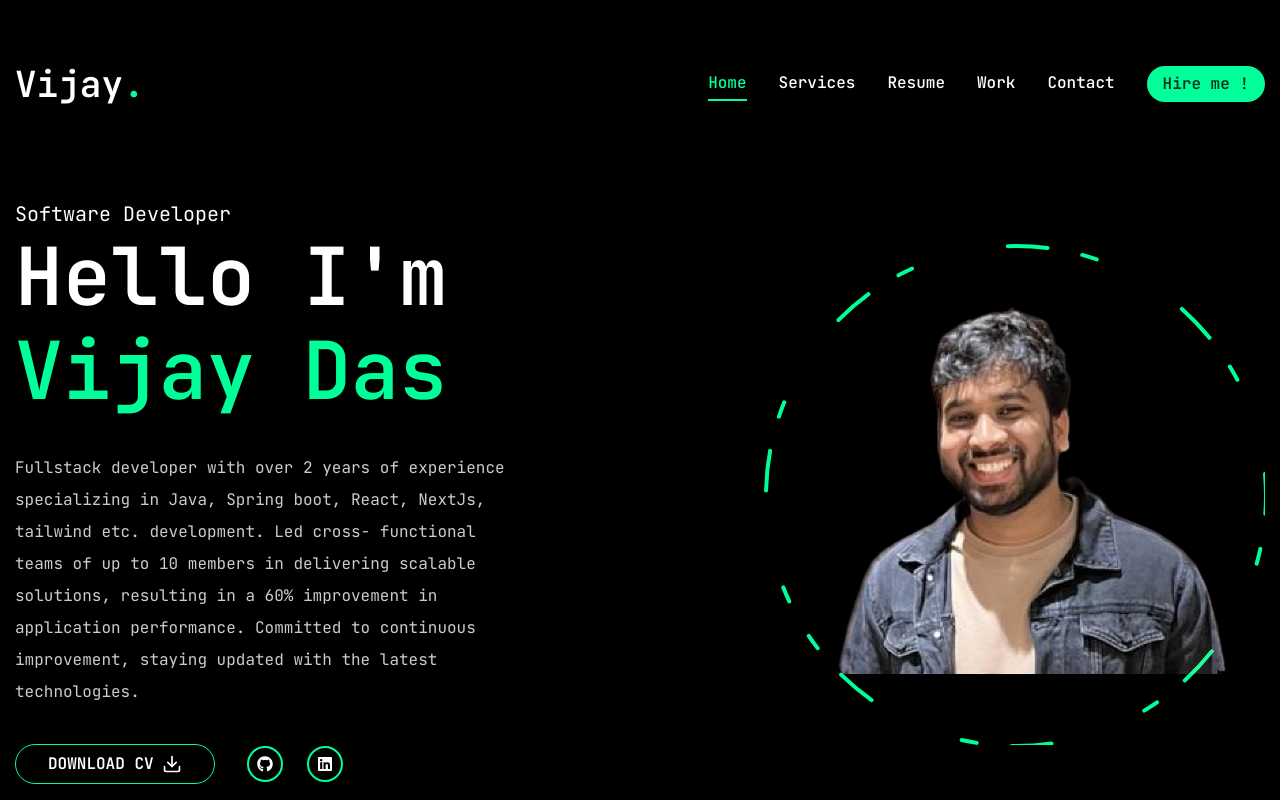
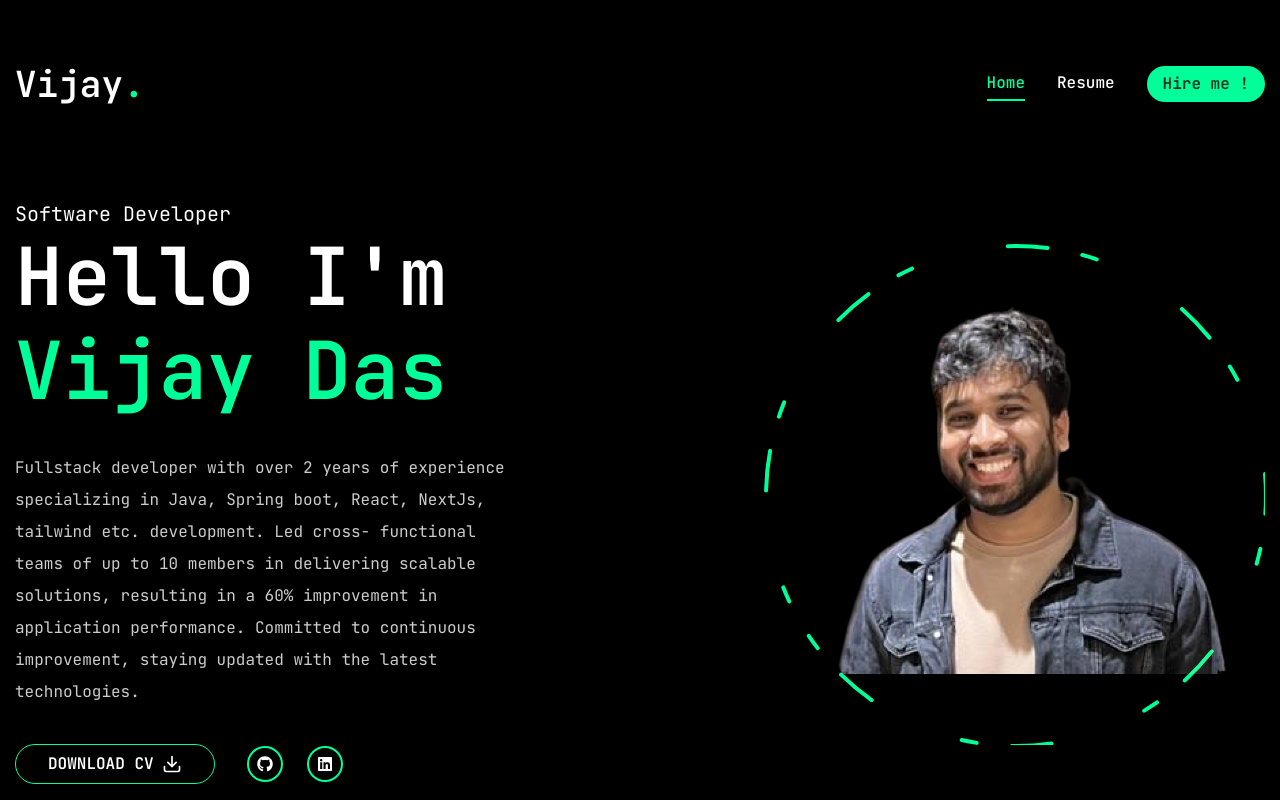
Before and after one commit to vijaykumar0-1/portfolio-website, a Next.js app: page / in a window 1280 px wide. Shown: the top 800 px of the page. Built offline with nearby package versions, Linux system fonts and the light colour scheme.

Commit message:
Refactor Nav component to include dynamic links from Links array

```diff
--- a/src/components/MobileNav.tsx
+++ b/src/components/MobileNav.tsx
@@ -5,29 +5,8 @@ import { Sheet, SheetContent, SheetTrigger, SheetClose } from "./ui/sheet";
 import { FaBars } from "react-icons/fa";
 import Link from "next/link";
 import { usePathname } from "next/navigation";
+import Links from "./NavLinks";
 
-const Links = [
-  {
-    name: 'home',
-    path: '/'
-  },
-  {
-    name: 'services',
-    path: '/services'
-  },
-  {
-    name: 'resume',
-    path: '/resume'
-  },
-  {
-    name: 'work',
-    path: '/work'
-  },
-  {
-    name: 'contact',
-    path: '/contact'
-  }
-]
 
 const MobileNav = () => {
   const pathname = usePathname();
--- a/src/components/Nav.tsx
+++ b/src/components/Nav.tsx
@@ -1,31 +1,7 @@
 "use client"
 import Link from "next/link"
 import { usePathname } from "next/navigation"
-
-const Links = [
-    {
-        name: 'home',
-        path: '/'
-    },
-    {
-        name: 'services',
-        path: '/services'
-    },
-    {
-        name: 'resume',
-        path: '/resume'
-    }
-    ,
-    {
-        name: 'work',
-        path: '/work'
-    }
-    ,
-    {
-        name: 'contact',
-        path: '/contact'
-    }
-]
+import Links from "./NavLinks"
 
 export const Nav = () => {
     const pathname = usePathname();
--- /dev/null
+++ b/src/components/NavLinks.tsx
@@ -0,0 +1,15 @@
+// Links.ts
+interface Link {
+    name: string;
+    path: string;
+}
+
+const Links: Link[] = [
+    { name: 'home', path: '/' },
+    // { name: 'services', path: '/services' },
+    { name: 'resume', path: '/resume' },
+    // { name: 'work', path: '/work' },
+    // { name: 'contact', path: '/contact' },
+];
+
+export default Links;
```
